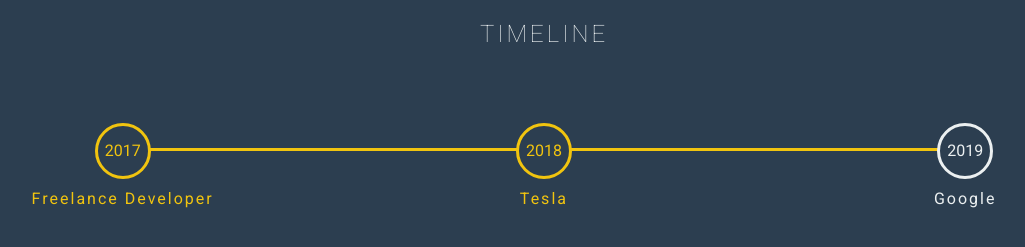
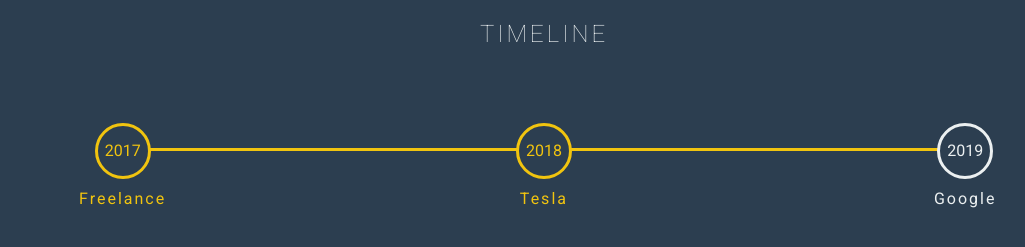
Before and after one commit to StanislavFedyna/Short-Timeline, a plain HTML site: page index.html in a window 1280 px wide. Shown: the part 61-308 px from the top of the page, without its empty margins (96-1121 px from the left). Drawn offline with Linux system fonts and the light colour scheme.

Commit message:
update html

```diff
--- a/index.html
+++ b/index.html
@@ -13,7 +13,7 @@
   <h1>#BeCreative</h1>
   <h2>timeline</h2>
   <ul class="progressbar">
-    <li class="active">Freelance Developer</li>
+    <li class="active">Freelance</li>
     <li class="active">Tesla</li>
     <li>Google</li>
   </ul>
```
